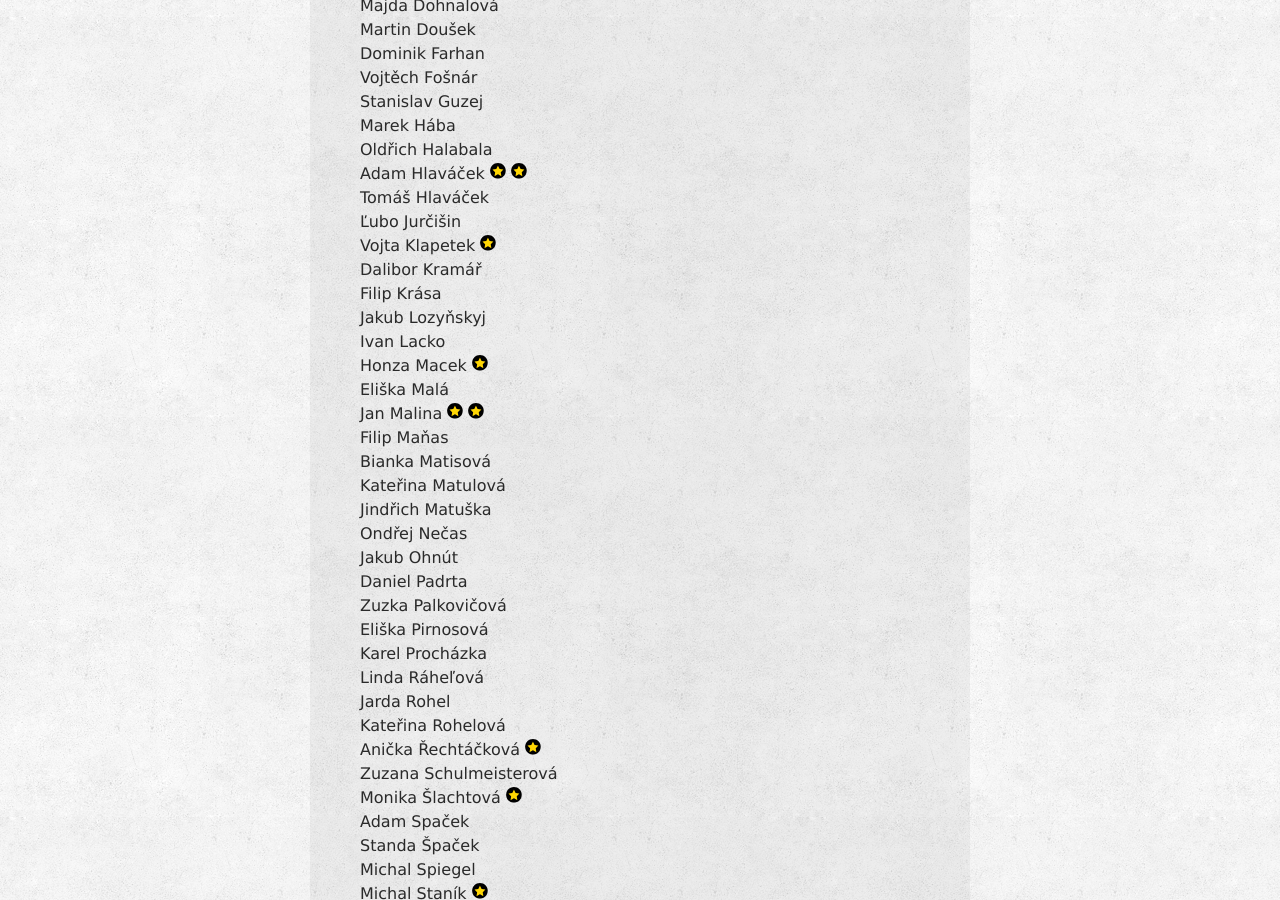
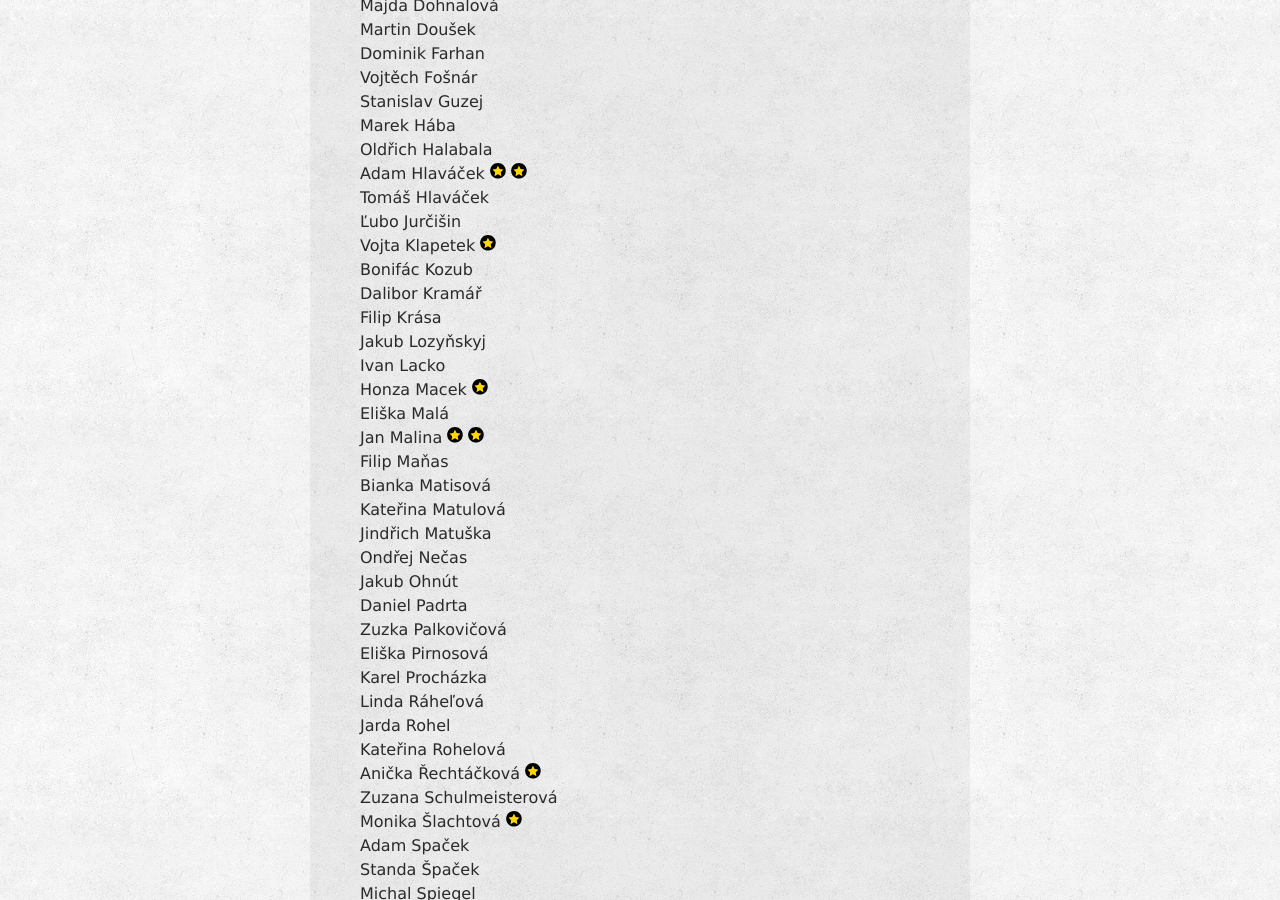
Before and after one commit to zverinec/zverinec-web, a Jekyll site: the page built from _pages/members.md, in a window 1280 px wide and 900 px high, scrolled down 983 px. Built offline with Jekyll 4.4.1, drawn with Linux system fonts in a browser that asks for light colours; comment, search, counter and statistics services are not loaded.

Commit message:
added a member

```diff
--- a/_pages/members.md
+++ b/_pages/members.md
@@ -35,6 +35,7 @@ Adam Hlaváček <img src="img/rad.svg" class="rad" title="Řád přítele sever
 Tomáš Hlaváček<br/>
 Ľubo Jurčišin<br/>
 Vojta Klapetek <img src="img/rad.svg" class="rad" title="Řád přítele severské zvěře za nadlidskou schopnost navigovat se světem grantů s lidskou tváří a absolutním odhodláním vykonat svůj úkol bez nejmenší poskvrny" /><br/>
+Bonifác Kozub<br/>
 Dalibor Kramář<br/>
 Filip Krása<br/>
 Jakub Lozyňskyj<br/>
```
